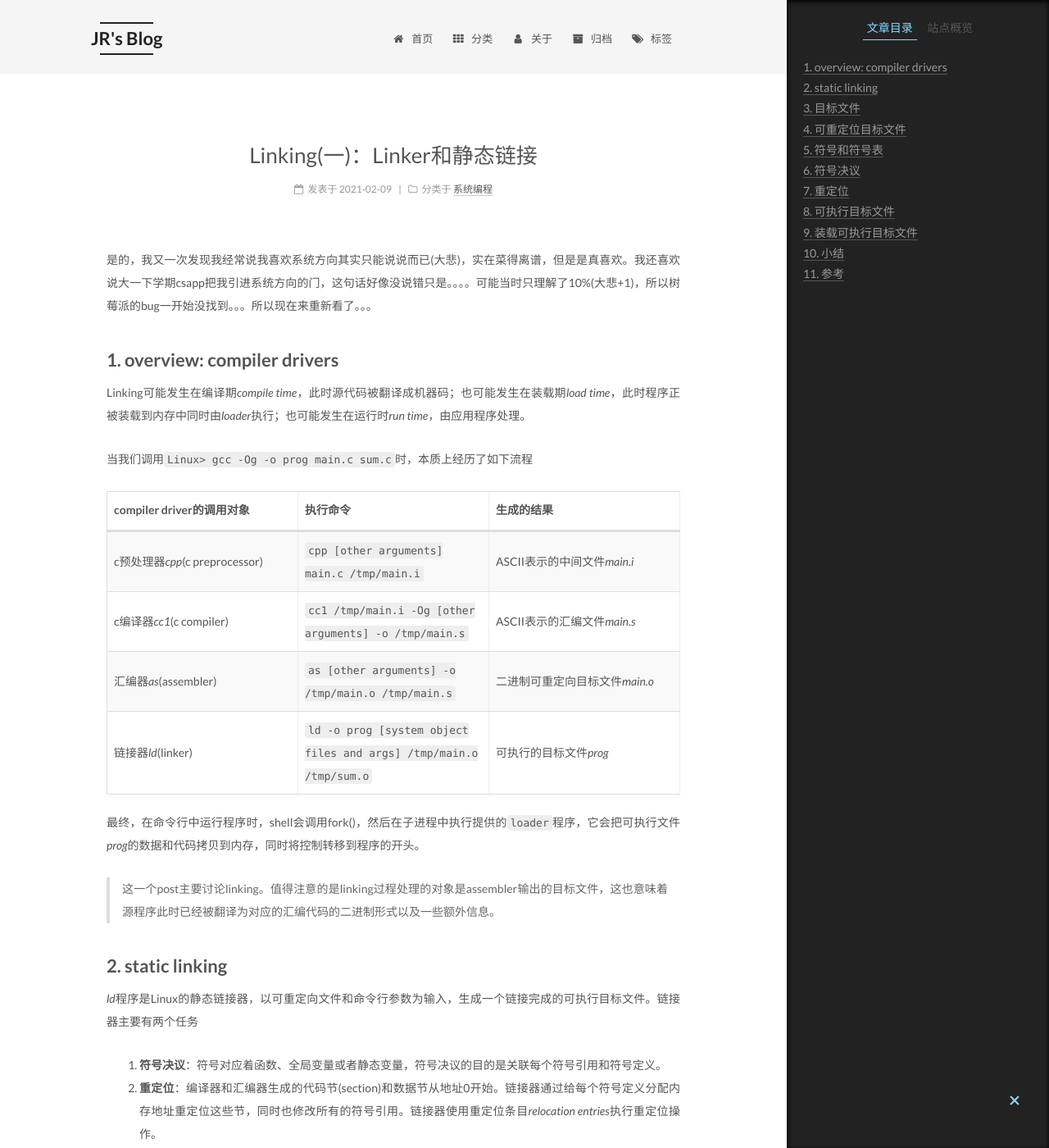
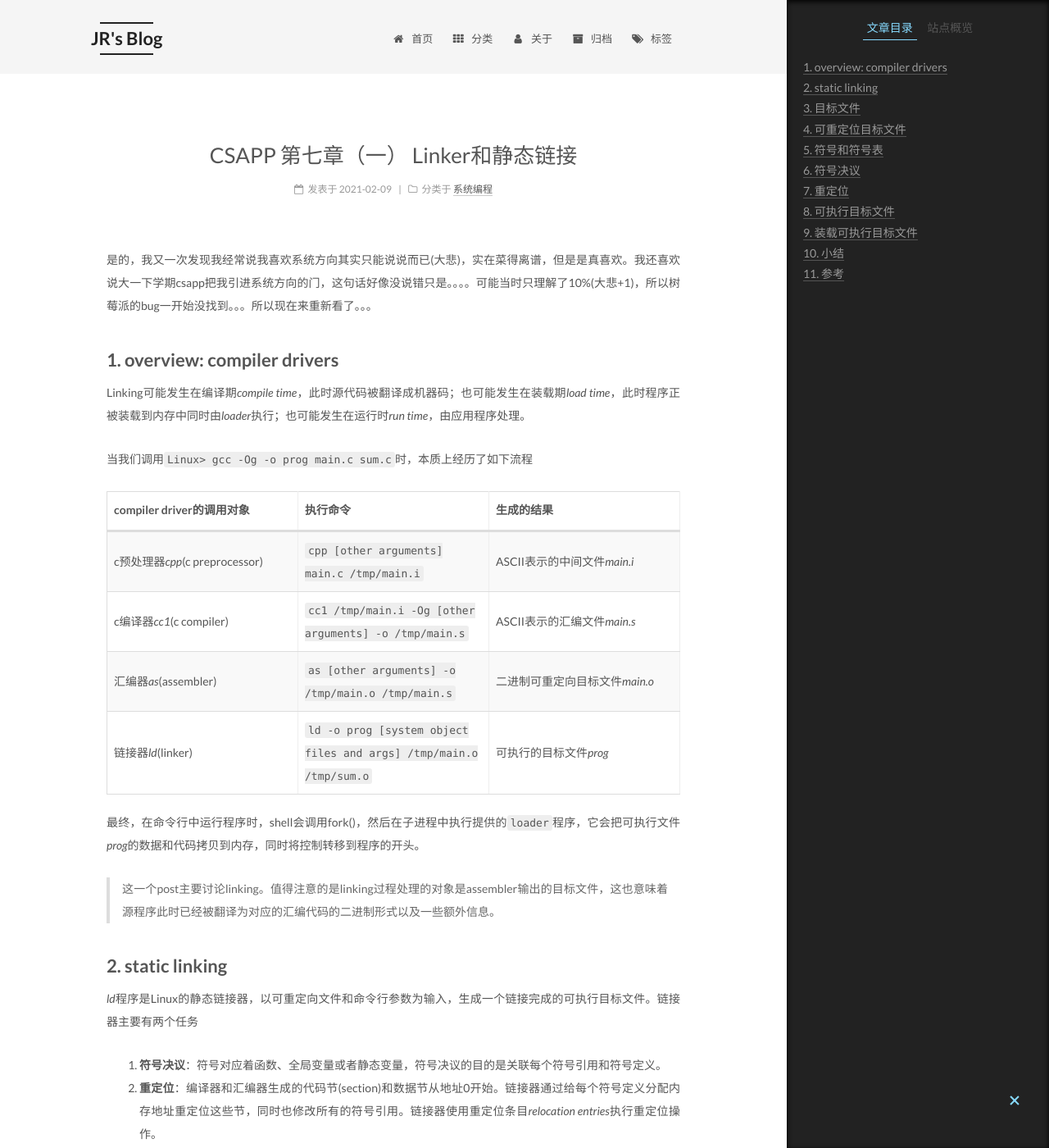
Before and after one commit to Willendless/willendless.github.io, a Jekyll site: the page built from _posts/2021-2-9-《csapp》ch7 (一).md, in a window 1280 px wide and 1400 px high. Shown: the whole window at 82% size. Built offline with Jekyll 4.4.1, drawn with Linux system fonts in a browser that asks for light colours; formulas are drawn with MathJax 3; comment, search, counter and statistics services are not loaded; some of the changed text lies outside the part shown.

Commit message:
chore(ch7): update title

```diff
--- a/_posts/2021-2-9-《csapp》ch7 (一).md
+++ b/_posts/2021-2-9-《csapp》ch7 (一).md
@@ -1,6 +1,6 @@
 ---
 layout: "post"
-title: Linking(一)：Linker和静态链接
+title: CSAPP 第七章（一） Linker和静态链接
 author: LJR
 category: 系统编程
 mathjax: true
```
Also changed, not shown: _posts/2021-2-10-《csapp》 ch7 (二）.md (+1 -1 lines).
